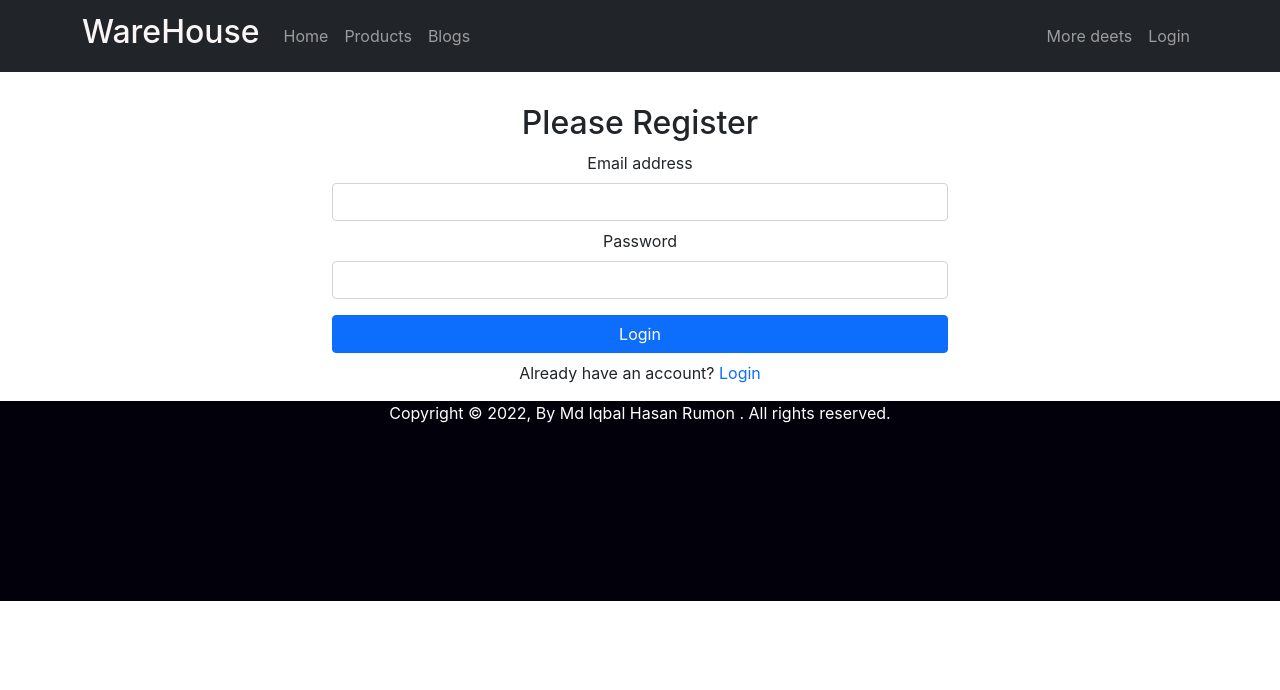
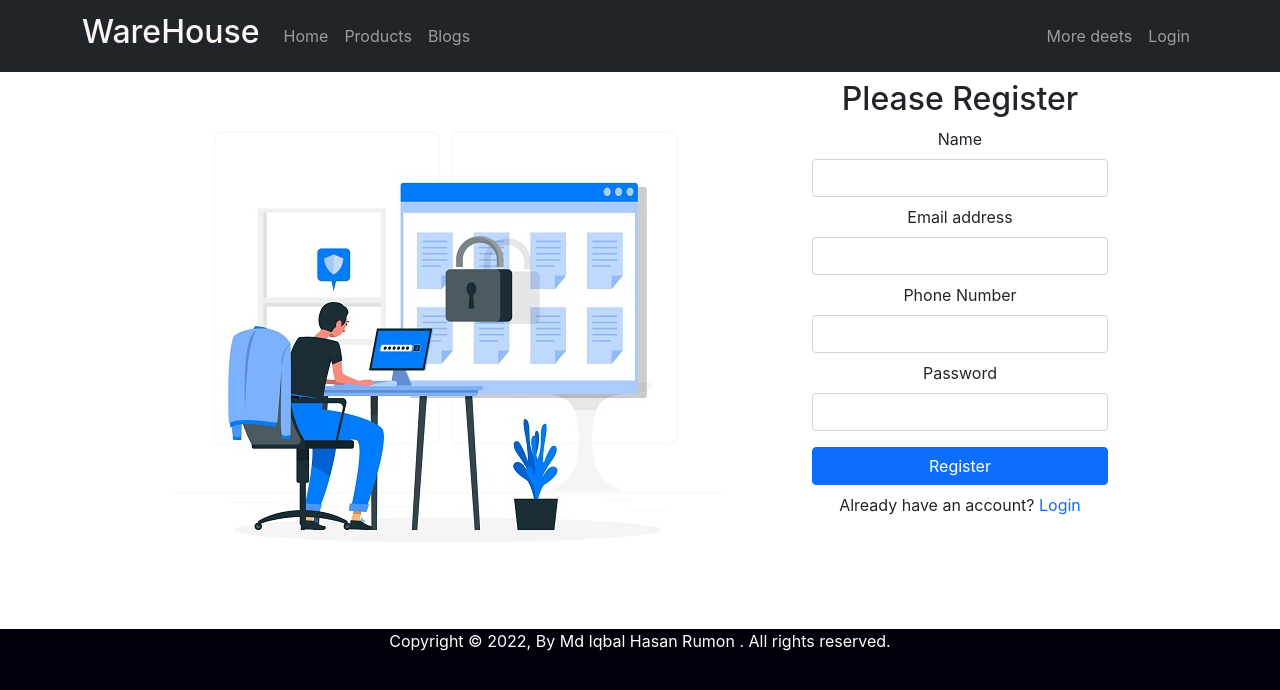
Before and after one commit to ImIqbal27/warehouse-management-system, a React (Create React App) app: page /register in a window 1280 px wide. Shown: the top 690 px of the page. Built offline with nearby package versions, Linux system fonts and the light colour scheme.

Commit message:
registration , login % requireauth

```diff
--- a/src/Pages/Login/Login.css
+++ b/src/Pages/Login/Login.css
@@ -0,0 +1,4 @@
+.login-grid {
+    display: grid;
+    grid-template-columns: repeat(2, 1fr);
+}
--- a/src/Pages/Login/Login.js
+++ b/src/Pages/Login/Login.js
@@ -1,12 +1,15 @@
 import React, { useRef } from 'react';
 import { Button, Form } from 'react-bootstrap';
-import { Link } from 'react-router-dom';
+import { Link, useNavigate } from 'react-router-dom';
 import { useSendPasswordResetEmail, useSignInWithEmailAndPassword } from 'react-firebase-hooks/auth';
 import auth from '../../firebase.init';
+import loginImg from '../../images/login-img.jpg';
+import './Login.css';
 
 const Login = () => {
     const emailRef = useRef('');
     const passwordRef = useRef('');
+    const navigate = useNavigate();
 
     const [
         signInWithEmailAndPassword,
@@ -14,16 +17,18 @@ const Login = () => {
         loading,
         error,
     ] = useSignInWithEmailAndPassword(auth);
+
     const [sendPasswordResetEmail, sending] = useSendPasswordResetEmail(auth);
 
     const handleSubmit = event => {
         event.preventDefault();
         const email = emailRef.current.value;
         const password = passwordRef.current.value;
-        console.log(email, password);
+        // console.log(email, password);
         signInWithEmailAndPassword(email, password);
-
-
+    }
+    if (user) {
+        navigate('/home');
     }
 
     const resetPassword = async () => {
@@ -40,7 +45,7 @@ const Login = () => {
     return (
         <div className='login-grid'>
             <div className='container w-50'>
-                <img src='' alt="" />
+                <img src={loginImg} alt="" />
             </div>
 
             <div className='container  w-50  '>
--- a/src/Pages/Register/Register.css
+++ b/src/Pages/Register/Register.css
@@ -0,0 +1,5 @@
+.reg-grid {
+    display: grid;
+    grid-template-columns: repeat(2, 1fr);
+
+}
--- a/src/Pages/Register/Register.js
+++ b/src/Pages/Register/Register.js
@@ -1,33 +1,67 @@
 import React from 'react';
 import { Button, Form } from 'react-bootstrap';
-import { Link } from 'react-router-dom';
+import { Link, useNavigate } from 'react-router-dom';
+import { useCreateUserWithEmailAndPassword } from 'react-firebase-hooks/auth';
+import auth from '../../firebase.init';
+import regImg from '../../images/reg.jpg';
+import './Register.css';
 
 const Register = () => {
+    const navigate = useNavigate();
+    const [
+        createUserWithEmailAndPassword,
+        user,
+        loading,
+        error,
+    ] = useCreateUserWithEmailAndPassword(auth);
+
+
+    const handleRegister = async (event) => {
+        event.preventDefault();
+        const name = event.target.name.value;
+        const email = event.target.email.value;
+        const password = event.target.password.value;
+        createUserWithEmailAndPassword(email, password);
+
+    }
+    if(user){
+        navigate('/home')
+    }
     return (
-        <div className='login-grid'>
+        <div className='reg-grid'>
             <div className='container w-50'>
-                <img src='' alt="" />
+                <img src={regImg} alt="" />
             </div>
 
-            <div className='container  w-50  '>
+            <div className='container  w-50 mx-auto mb-5 pb-5'>
                 <h2 className='text-center mt-2'>Please Register</h2>
-                <Form >
+                <Form onSubmit={handleRegister} >
+                    <Form.Group className="mb-2" controlId="formBasicEmail">
+                        <Form.Label>Name </Form.Label>
+                        <Form.Control type="text" name='name' required />
+
+                    </Form.Group>
                     <Form.Group className="mb-2" controlId="formBasicEmail">
                         <Form.Label>Email address</Form.Label>
-                        <Form.Control type="email" required />
+                        <Form.Control type="email" name='email' required />
+
+                    </Form.Group>
+                    <Form.Group className="mb-2" controlId="formBasicEmail">
+                        <Form.Label>Phone Number</Form.Label>
+                        <Form.Control type="number" name='phone' required />
 
                     </Form.Group>
 
                     <Form.Group className="mb-3" controlId="formBasicPassword">
                         <Form.Label>Password</Form.Label>
-                        <Form.Control type="password" required />
+                        <Form.Control type="password" name='password' required />
                     </Form.Group>
 
                     <Button variant="primary w-100 mx-auto d-block  mb-2" type="submit">
-                        Login
+                        Register
                     </Button>
                 </Form>
-                {/* {errorElement} */}
+
                 <p>Already have an account? <Link to='/login' className='text-primary text-decoration-none' > Login</Link></p>
 
             </div>
```
Also changed, not shown: src/Pages/RequireAuth/RequireAuth.js (added, +16 -0 lines), src/images/login-img.jpg (added), src/images/reg.jpg (added).
